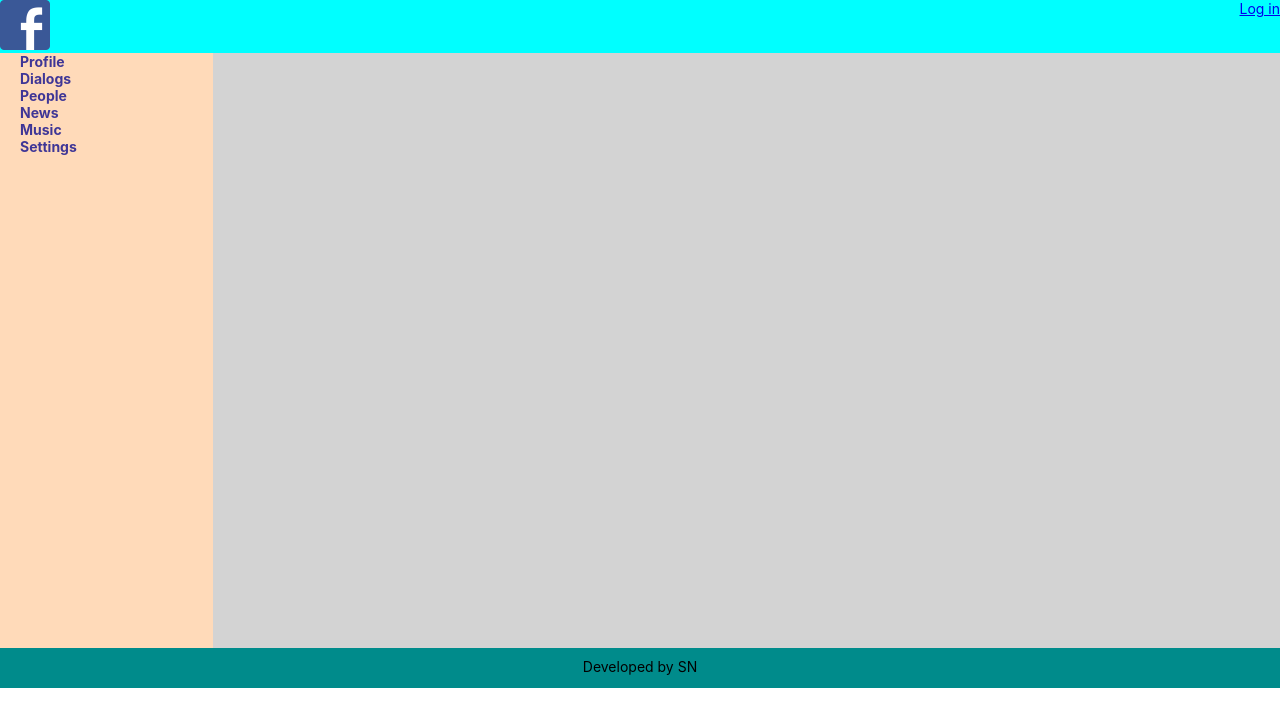
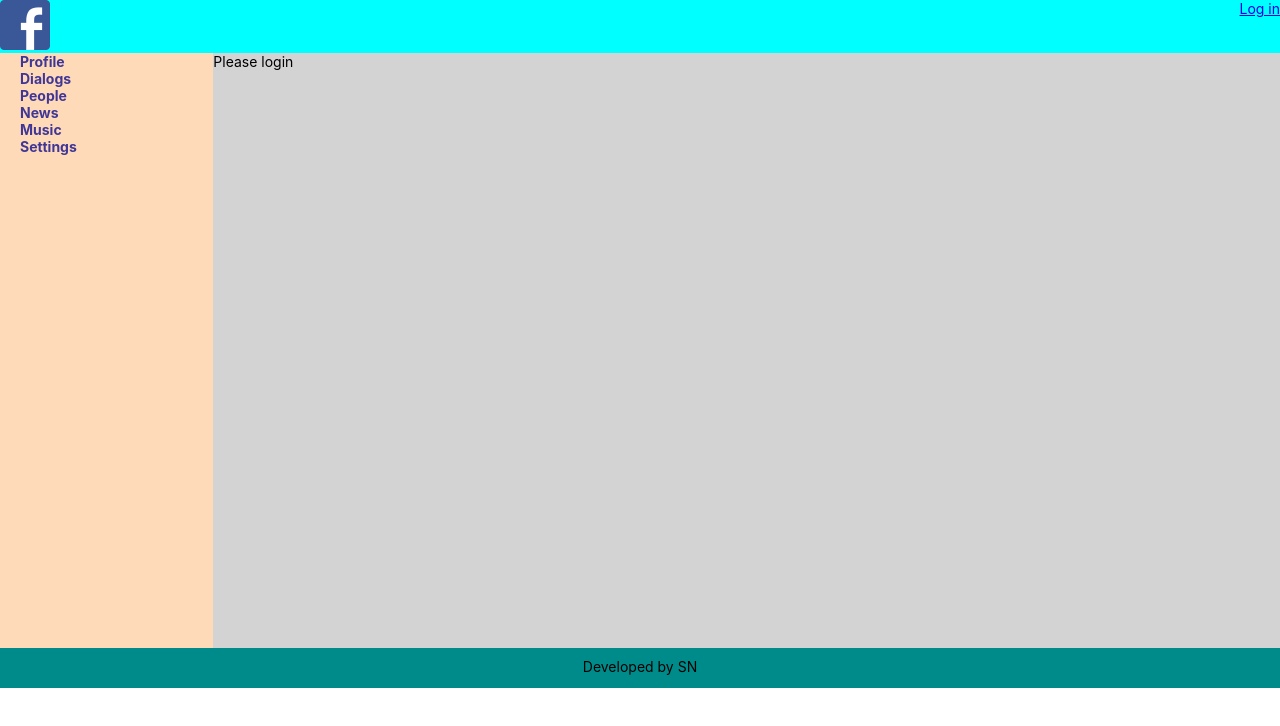
Before and after one commit to coffee8/react_social_media, a React (Create React App) app: page /login in a window 1280 px wide. Shown: the top 726 px of the page. Built offline with nearby package versions, Linux system fonts and the light colour scheme; no server answers.

Commit message:
login page added

```diff
--- a/src/components/Content/Content.jsx
+++ b/src/components/Content/Content.jsx
@@ -4,6 +4,7 @@
 import styles from './Content.module.css';
 import PeopleContainer from "../People/PeopleContainer";
 import ProfileContainerWithHooks from "../Profile/ProfileContainerWithHooks";
+import Login from "../Login/Login";
 
 const Content = () => {
     return (
@@ -19,6 +20,8 @@
                        element={<DialogsContainer/>}/>
                 <Route path='/people/*'
                        element={<PeopleContainer/>}/>
+                <Route path={'/login/*'}
+                       element={<Login/>}/>
             </Routes>
         </div>
     )
--- a/src/components/Dialogs/Dialogs.jsx
+++ b/src/components/Dialogs/Dialogs.jsx
@@ -2,9 +2,13 @@
 import DialogItem from "./DialogItem/DialogItem";
 import Message from "./Message/Message";
 import React from "react";
+import {Navigate} from "react-router-dom";
 
 const Dialogs = (props) => {
 
+    if(!props.isAuth) {
+        return <Navigate to={'/login'}/>
+    }
     const messageTextUpdate = React.createRef();
 
     const onSendMessage = () => {
--- a/src/components/Dialogs/DialogsContainer.jsx
+++ b/src/components/Dialogs/DialogsContainer.jsx
@@ -7,7 +7,8 @@
     return {
         dialogData: state.dialogPage.dialogData,
         messageData: state.dialogPage.messageData,
-        newMessageText: state.dialogPage.newMessageText
+        newMessageText: state.dialogPage.newMessageText,
+        auth: state.auth.isAuth
     }
 }
 
--- /dev/null
+++ b/src/components/Login/Login.jsx
@@ -0,0 +1,9 @@
+import React from 'react';
+
+const Login = (props) => {
+    return <div>
+        Please login
+    </div>
+}
+
+export default Login;
--- a/src/components/Profile/ProfileContainerWithHooks.jsx
+++ b/src/components/Profile/ProfileContainerWithHooks.jsx
@@ -2,13 +2,19 @@
 import Profile from "./Profile";
 import {useDispatch, useSelector} from "react-redux";
 import {getProfile} from "../../redux/ProfileReducer";
-import {useParams} from "react-router-dom";
+import {useNavigate, useParams} from "react-router-dom";
 
 const ProfileContainerWithHooks = (props) => {
 
     const profileInfo = useSelector(store => store.profilePage.profileInfo);
+    const isAuth = useSelector(store => store.auth.isAuth);
     const dispatch = useDispatch();
     let {userId} = useParams();
+    const navigate = useNavigate();
+
+    if(!isAuth) {
+        navigate('/login');
+    }
 
     if(!userId) {
         userId = 2;
```
